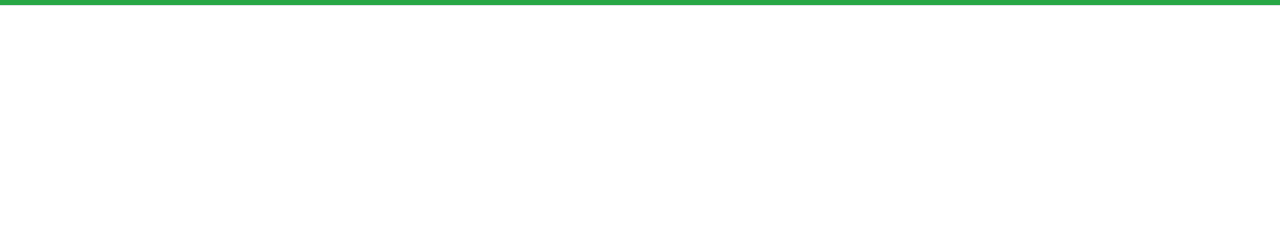
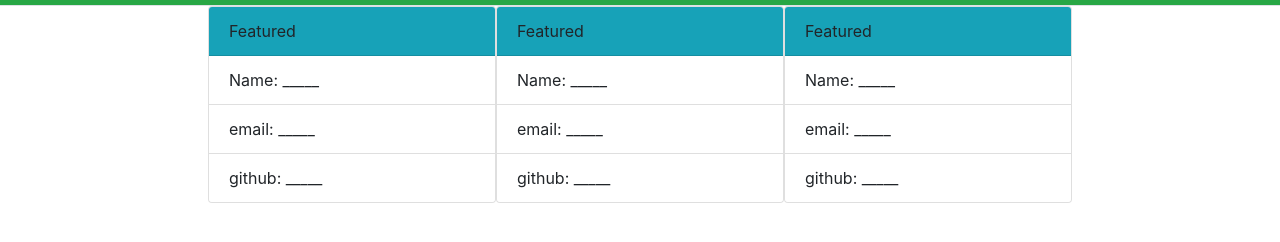
Before and after one commit to a-ens/team-profile-generator, a website: page dist/exampleHTML.html in a window 1280 px wide. Shown: the part 32-274 px from the top of the page. Drawn offline with nearby package versions, Linux system fonts and the light colour scheme.

Commit message:
adding example Employee Elements to HTML

```diff
--- a/dist/exampleHTML.html
+++ b/dist/exampleHTML.html
@@ -18,8 +18,39 @@
     <main>
         <div class="container">
             <div class="row justify-content-center" id="team-cards">
-                <!--Team Elements-->
-
+                <!--Manager Element-->
+                <div class="card" style="width: 18rem;">
+                    <div class="card-header bg-info">
+                      Featured
+                    </div>
+                    <ul class="list-group list-group-flush">
+                      <li class="list-group-item">Name: _____</li>
+                      <li class="list-group-item">email: _____</li>
+                      <li class="list-group-item">github: _____</li>
+                    </ul>
+                  </div>
+                  <!-- Engineer Element -->
+                  <div class="card" style="width: 18rem;">
+                    <div class="card-header bg-info">
+                      Featured
+                    </div>
+                    <ul class="list-group list-group-flush">
+                      <li class="list-group-item">Name: _____</li>
+                      <li class="list-group-item">email: _____</li>
+                      <li class="list-group-item">github: _____</li>
+                    </ul>
+                  </div>
+                  <!-- Intern Element -->
+                  <div class="card" style="width: 18rem;">
+                    <div class="card-header bg-info">
+                      Featured
+                    </div>
+                    <ul class="list-group list-group-flush">
+                      <li class="list-group-item">Name: _____</li>
+                      <li class="list-group-item">email: _____</li>
+                      <li class="list-group-item">github: _____</li>
+                    </ul>
+                  </div>
             </div>
         </div>
     </main>
```
